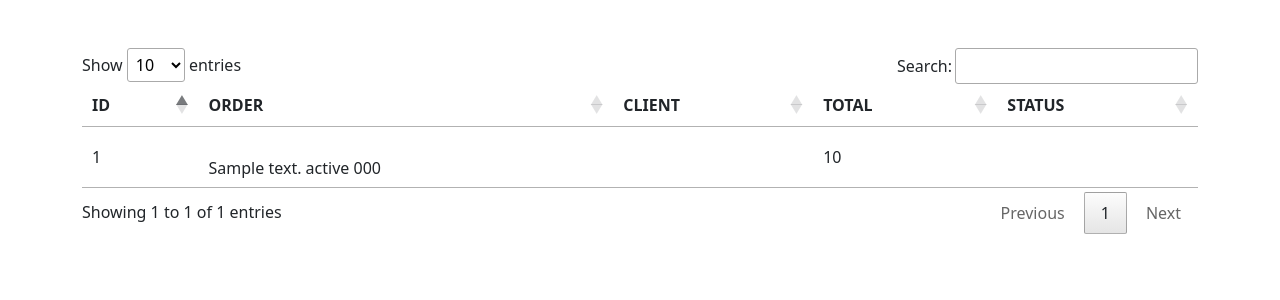
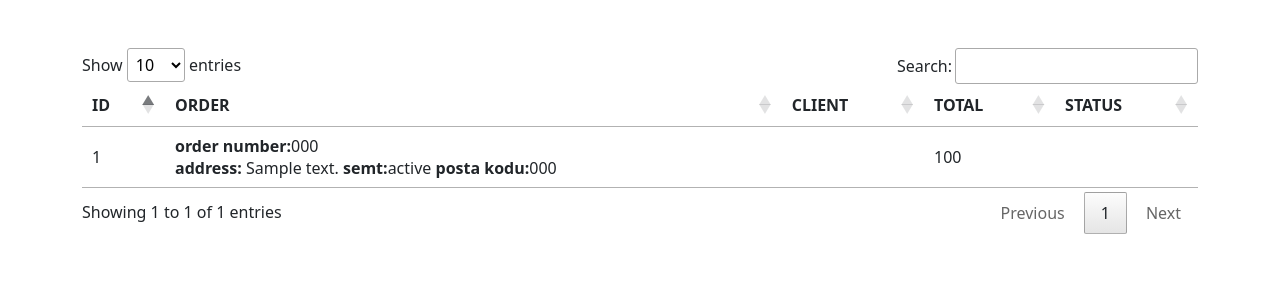
Before and after one commit to yakann/datatable, a Django app: page /orders/static in a window 1280 px wide. Shown: the top 300 px of the page. Run offline with Django 4.2, Linux system fonts and the light colour scheme; tables that the repository leaves empty hold one stand-in row (values such as "Sample post"); some libraries are stand-ins or nearby versions.

```diff
--- a/blog/orders/templates/datatable/datatable-static.html
+++ b/blog/orders/templates/datatable/datatable-static.html
@@ -16,16 +16,16 @@
             <tr>
                 <td>{{ order.id }}</td>
                 <td>
-                    {{ order.name }}
+                    <b>order number:</b>{{ order.number }}
                     <br>
-                    {{ order.address }} {{ order.state }} {{ order.zip_code }}
+                    <b>address:</b> {{ order.address }} <b>semt:</b>{{ order.state }} <b>posta kodu:</b>{{ order.zip_code }}
                 </td>
                 <td>
                     {{ order.client.name }}
                     <br>{{ order.client.phone }}
                     {{ order.client.email }}
                 </td>
-                <td>{{ order.amount }}</td>
+                <td>{{ order.total_amount }}</td>
                 <td>{{ order.get_status_display }}</td>
             </tr>
         {% endfor %}
--- /dev/null
+++ b/blog/requirements.txt
@@ -0,0 +1,6 @@
+asgiref==3.5.0
+backports.zoneinfo==0.2.1
+Django==4.0.3
+django-enumfields==2.1.1
+pytz==2022.1
+sqlparse==0.4.2
```
Also changed, not shown: blog/orders/models.py (line endings or trailing spaces).
